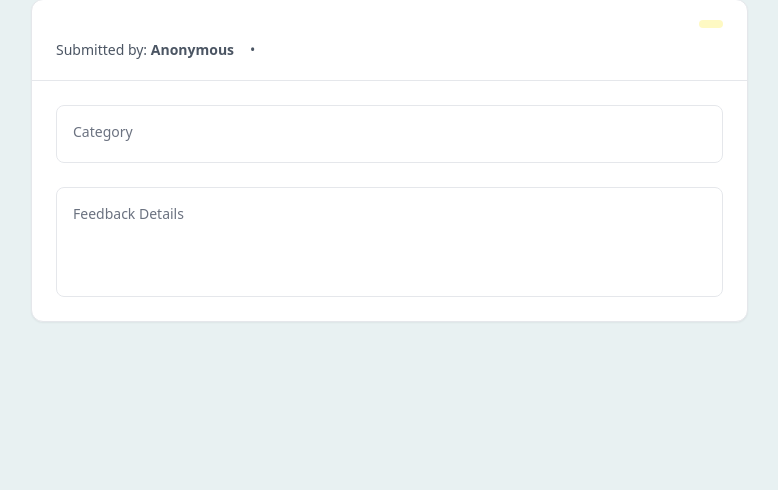
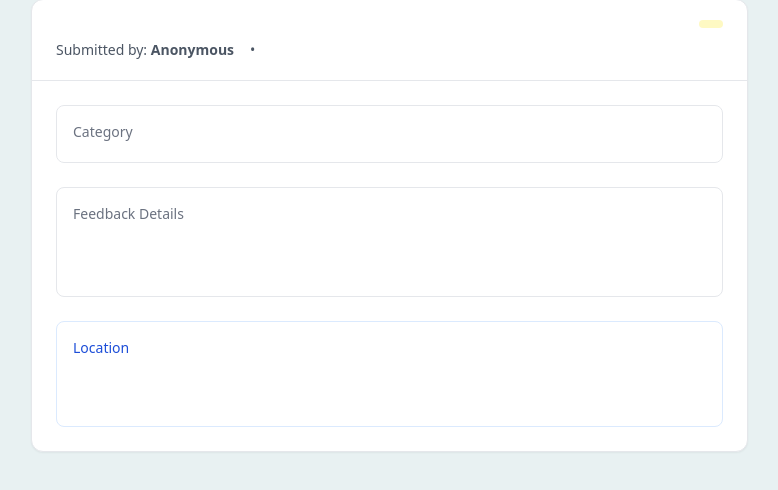
Before and after one commit to FairusKN/Aspirasi-Murid, a Laravel app: template resources/views/web/shared/detailed_feedback.blade.php in a window 1280 px wide. Shown: the part 81-571 px from the top of the page, without its empty margins (65-843 px from the left). Run offline with Laravel 12, Linux system fonts and the light colour scheme; the template is opened without the code that fills it, so the values that code supplies are empty; some libraries are stand-ins or nearby versions.

Commit message:
chore: smth

```diff
--- a/bootstrap/app.php
+++ b/bootstrap/app.php
@@ -3,6 +3,7 @@
 use Illuminate\Foundation\Application;
 use Illuminate\Foundation\Configuration\Exceptions;
 use Illuminate\Foundation\Configuration\Middleware;
+use Illuminate\Support\Facades\Log;
 
 //Middleware
 use App\Http\Middleware\EnsureUserIsActive;
--- a/resources/views/email/feedback_response.blade.php
+++ b/resources/views/email/feedback_response.blade.php
@@ -57,7 +57,6 @@
 
         </td>
     </tr>
-
 
     <!-- ADMIN RESPONSE -->
     <tr>
--- a/resources/views/web/shared/detailed_feedback.blade.php
+++ b/resources/views/web/shared/detailed_feedback.blade.php
@@ -140,6 +140,16 @@
                     </div>
                     @endif
 
+                    <div class="border rounded-lg p-4 border-blue-100">
+                        <h2 class="text-sm font-medium text-blue-700 mb-1">
+                            Location
+                        </h2>
+
+                        <p class="whitespace-pre-line text-gray-800">
+                            {{ $data->location }}
+                        </p>
+                    </div>
+
                 </div>
 
             </div>
```
Also changed, not shown: database/seeders/DatabaseSeeder.php (+8 -1 lines), docker-compose.yml (+16 -0 lines).
